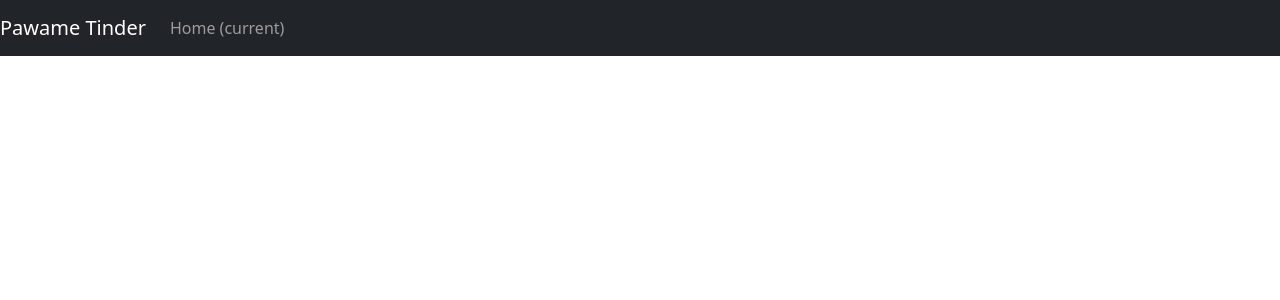
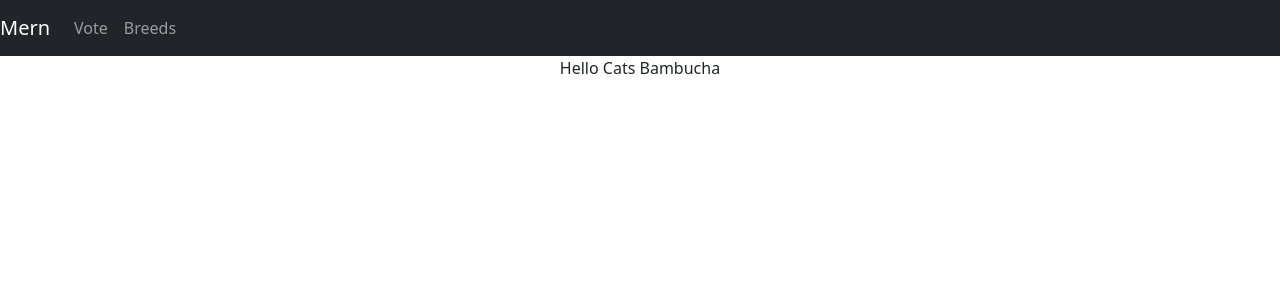
Before and after one commit to kipkemoimayor/pawame-cat-tinder, a React (Create React App) app: page /breeds in a window 1280 px wide. Shown: the top 300 px of the page. Built offline with nearby package versions, Linux system fonts and the light colour scheme; no server answers.

Commit message:
added routing to vote and breeds page

```diff
--- a/package.json
+++ b/package.json
@@ -9,6 +9,7 @@
     "bootstrap": "^5.0.1",
     "react": "^17.0.2",
     "react-dom": "^17.0.2",
+    "react-router-dom": "^5.2.0",
     "react-scripts": "4.0.3",
     "web-vitals": "^1.1.2"
   },
--- /dev/null
+++ b/src/components/CatsHome.js
@@ -0,0 +1,31 @@
+import React from 'react';
+
+import ListBreeds from '../utils/ListBreeds';
+
+export class CatsHome extends React.Component {
+
+    constructor(props) {
+        super(props);
+        this.state = {
+            cats: []
+        };
+    }
+
+    componentDidMount() {
+        this.getBreeds();
+    }
+
+    async getBreeds() {
+        let breeds = await ListBreeds(this.props).catch(e => {
+            console.log('error',e)
+        });
+        console.log(breeds);
+    }
+
+    render() {
+        let name = 'Bambucha';
+        return (
+            <div>Hello Cats {name}</div>
+        )
+    }
+}
--- a/src/components/Navbar.js
+++ b/src/components/Navbar.js
@@ -1,13 +1,19 @@
 import React from "react";
-// import { BrowserRouter as Router, Link } from "react-router-dom";
+import { BrowserRouter as Router, Link, Route } from "react-router-dom";
+import { Switch } from "react-router-dom/cjs/react-router-dom.min";
+import { CatsHome } from "./CatsHome";
 
 export class Navbar extends React.Component {
     render() {
         return (
+            <Router>
                 <nav className="navbar navbar-expand-lg navbar-dark bg-dark" >
-                <a className="navbar-brand" to="/">
-                    Pawame Tinder
-        </a>
+
+                    <Link className="navbar-brand" to="/">
+                        Mern
+        </Link>
+
+
                     <button
                         className="navbar-toggler"
                         type="button"
@@ -23,13 +29,31 @@ export class Navbar extends React.Component {
                     <div className="collapse navbar-collapse" id="navbarSupportedContent">
                         <ul className="navbar-nav mr-auto">
                             <li className="nav-item active">
-                            <a className="nav-link" href="#">
-                                Home <span className="sr-only">(current)</span>
-                            </a>
+                                <Link className="nav-link" to="/vote">
+                                    Vote <span className="sr-only"></span>
+                                </Link>
+                            </li>
+
+                            <li className="nav-item active">
+                                <Link className="nav-link" to="/breeds">
+                                    Breeds <span className="sr-only"></span>
+                                </Link>
+
                             </li>
                         </ul>
                     </div>
                 </nav>
+
+                <Switch>
+                    {/* <Route exact path='/'>
+
+                        </Route> */}
+
+                    <Route path='/breeds'>
+                        <CatsHome />
+                    </Route>
+                </Switch>
+            </Router>
         );
     }
 }
--- /dev/null
+++ b/src/utils/ListBreeds.js
@@ -0,0 +1,16 @@
+
+const request = {
+    headers: { 'x-api-key': '727fe739-d55b-4ebd-a8af-8d591c4adcb5' }
+};
+
+function ListBreeds(props) {
+    return new Promise((resolve, reject) => {
+        fetch('https://api.thecatapi.com/v1/breeds', request).then(response => {
+            resolve(response.json());
+        }).catch(error => {
+            reject(error);
+        });
+    });
+}
+
+export default ListBreeds;
```
Also changed, not shown: 1 other file (tests, documents, lock files or other folders). Lines whose indentation alone changed are shown as unchanged.
